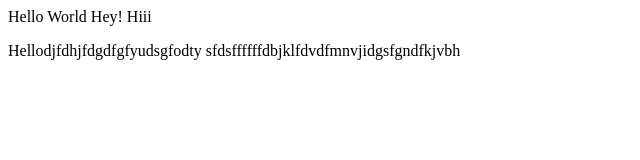
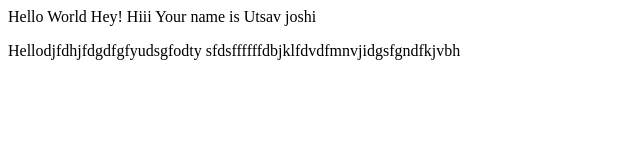
Before and after one commit to JoshiUtsav/lecture0, a plain HTML site: page index.html in a window 1280 px wide. Shown: the whole page, without its empty margins (0-640 px from the left). Drawn offline with Linux system fonts and the light colour scheme.

Commit message:
Update index.html

```diff
--- a/index.html
+++ b/index.html
@@ -10,7 +10,7 @@
     Hello World
 
     Hey! Hiii
-
+    Your name is Utsav joshi
     <P>Hellodjfdhjfdgdfgfyudsgfodty sfdsffffffdbjklfdvdfmnvjidgsfgndfkjvbh</p>
 </body>
 </html>
```
